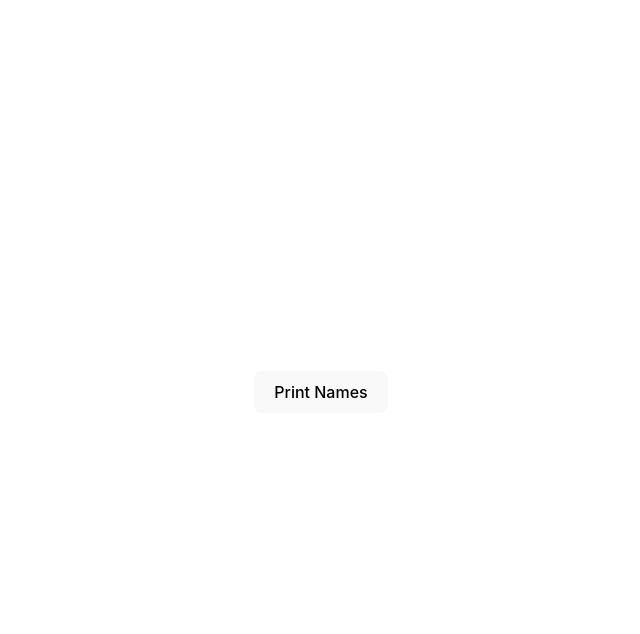
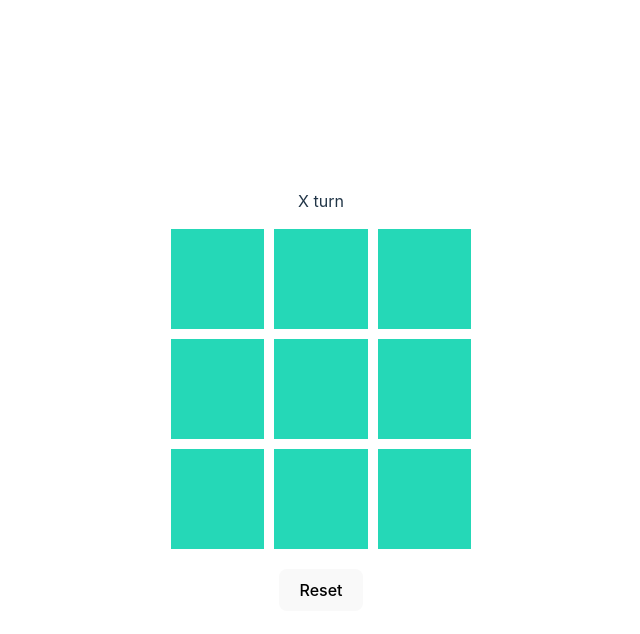
Before and after one commit to Medieinstitutet/tic-tac-toe-KennedyB1, a Vue app: page / in a window 1280 px wide. Both pictures are taken after typing "Sample", "Sample" into the empty fields and a click on the button "Start Game". Shown: the top 634 px of the page, without its empty margins (319-959 px from the left). Built offline with nearby package versions, Linux system fonts and the light colour scheme.

Commit message:
Gameboard

```diff
--- a/src/components/GameBoard.vue
+++ b/src/components/GameBoard.vue
@@ -1,20 +1,99 @@
 <script setup lang="ts">
-import { ref, onMounted  } from 'vue';
+import { ref, computed } from 'vue';
 import { Username } from '../models/Username';
 
+const board = ref(Array(9).fill(''));
+let currentPlayer = ref('X');
+let gameOver = ref(false);
+let winner = ref(null);
 
+const makeMove = (index: number): void => {
+  if (board.value[index] === '' && !gameOver.value) {
+    board.value[index] = currentPlayer.value;
+    checkWinner();
+    currentPlayer.value = currentPlayer.value === 'X' ? 'O' : 'X';
+  }
+};
 
-const printNames = () => {
+const checkWinner = (): void => {
+  const winningCombinations = [
+    [0, 1, 2],
+    [3, 4, 5],
+    [6, 7, 8],
+    [0, 3, 6],
+    [1, 4, 7],
+    [2, 5, 8],
+    [0, 4, 8],
+    [2, 4, 6],
+  ];
 
-  console.log("Hello World:", Username.names);
-}
+  for (const combination of winningCombinations) {
+    const [a, b, c] = combination;
+    if (
+      board.value[a] !== '' &&
+      board.value[a] === board.value[b] &&
+      board.value[a] === board.value[c]
+    ) {
+      gameOver.value = true;
+      winner.value = board.value[a];
+      break;
+    }
+  }
+};
 
-// Call printNames when the component is mounted
-onMounted(printNames);
+const resetGame = (): void => {
+  board.value = Array(9).fill('');
+  currentPlayer.value = 'X';
+  gameOver.value = false;
+  winner.value = null;
+};
+
+const gameStatus = computed(() => {
+  if (gameOver.value) {
+    return `Player ${winner.value} wins!`;
+  } else if (board.value.every(cell => cell !== '')) {
+    return "Tie!";
+  } else {
+    return `${currentPlayer.value} turn`;
+  }
+});
 </script>
 
 <template>
-  <div>
-    <button @click="printNames">Print Names</button>
+  <p>{{ gameStatus }}</p>
+  <div class="gameboard">
+    <div class="cell" v-for="(cell, index) in board" :key="index" @click="makeMove(index)">
+      <span :class="cell">{{ cell }}</span>
+    </div>
   </div>
+
+  <button @click="resetGame">Reset</button>
 </template>
+
+<style scoped>
+.gameboard {
+  display: grid;
+  grid-template-columns: repeat(3, 1fr);
+  grid-gap: 10px;
+  width: 300px;
+  margin-bottom: 20px;
+}
+
+.cell {
+  display: flex;
+  justify-content: center;
+  align-items: center;
+  background-color: #25d8b7;
+  cursor: pointer;
+  font-size: 24px;
+  height: 100px;
+}
+
+.X {
+  color: blue;
+}
+
+.O {
+  color: red;
+}
+</style>
```
